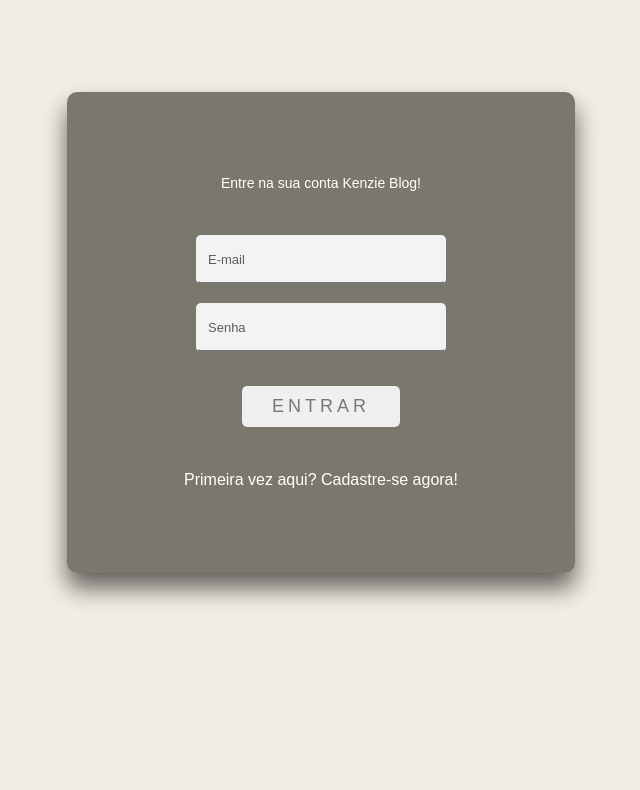
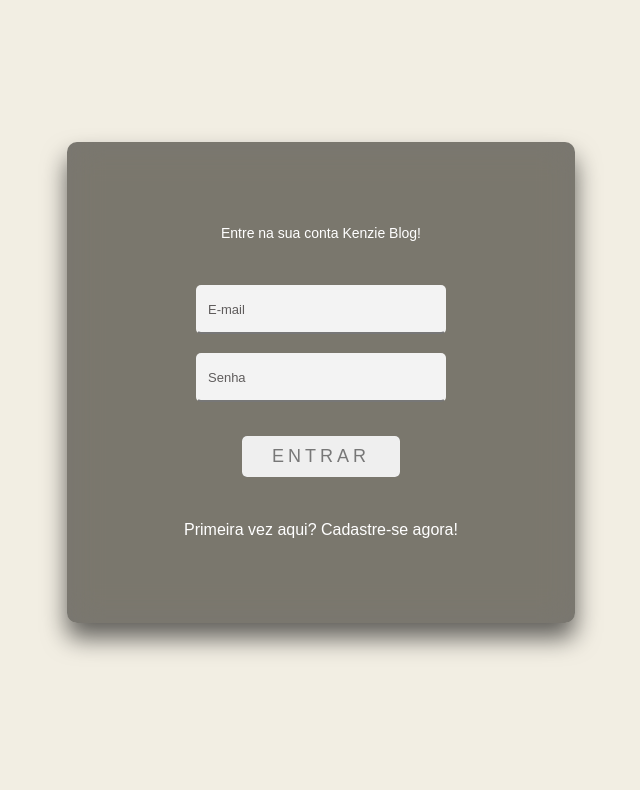
Before and after one commit to JennyferLima/TESTE-BLOG, a plain HTML site: page index.html in a window 1280 px wide. Shown: the part 96-886 px from the top of the page, without its empty margins (319-959 px from the left). Before the commit the page ends 828 px from the top, so only its background shows below. Drawn offline with Linux system fonts and the light colour scheme; some packages are replaced by stand-ins of ours; a script that the page names is missing.

Commit message:
Update paginaLogin.css

```diff
--- a/src/styles/paginaLogin.css
+++ b/src/styles/paginaLogin.css
@@ -1,3 +1,9 @@
+html{
+    height: 100%;
+    padding-top: 50px;
+    padding-bottom: 50px;
+}
+
 body {
     font-family: "Montserrat", sans-serif;
     background-color: #f2eee3;
```
